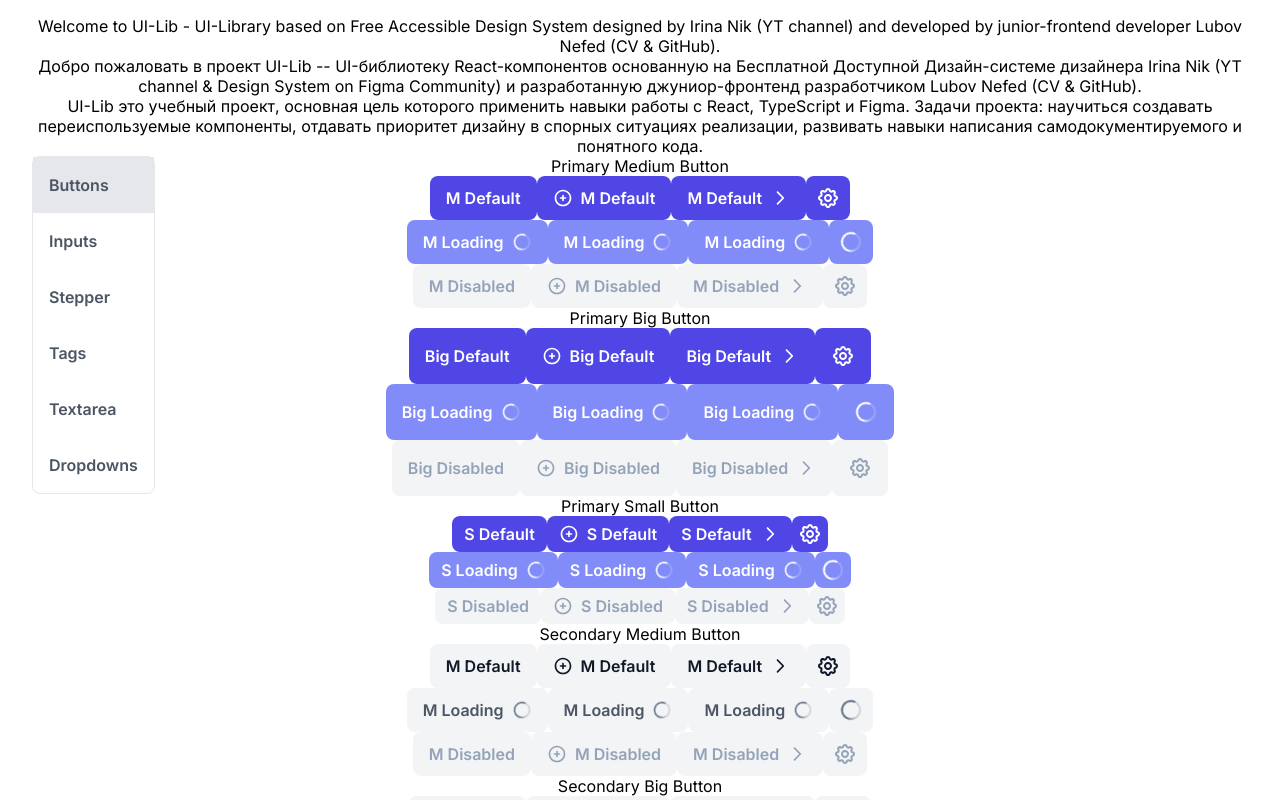
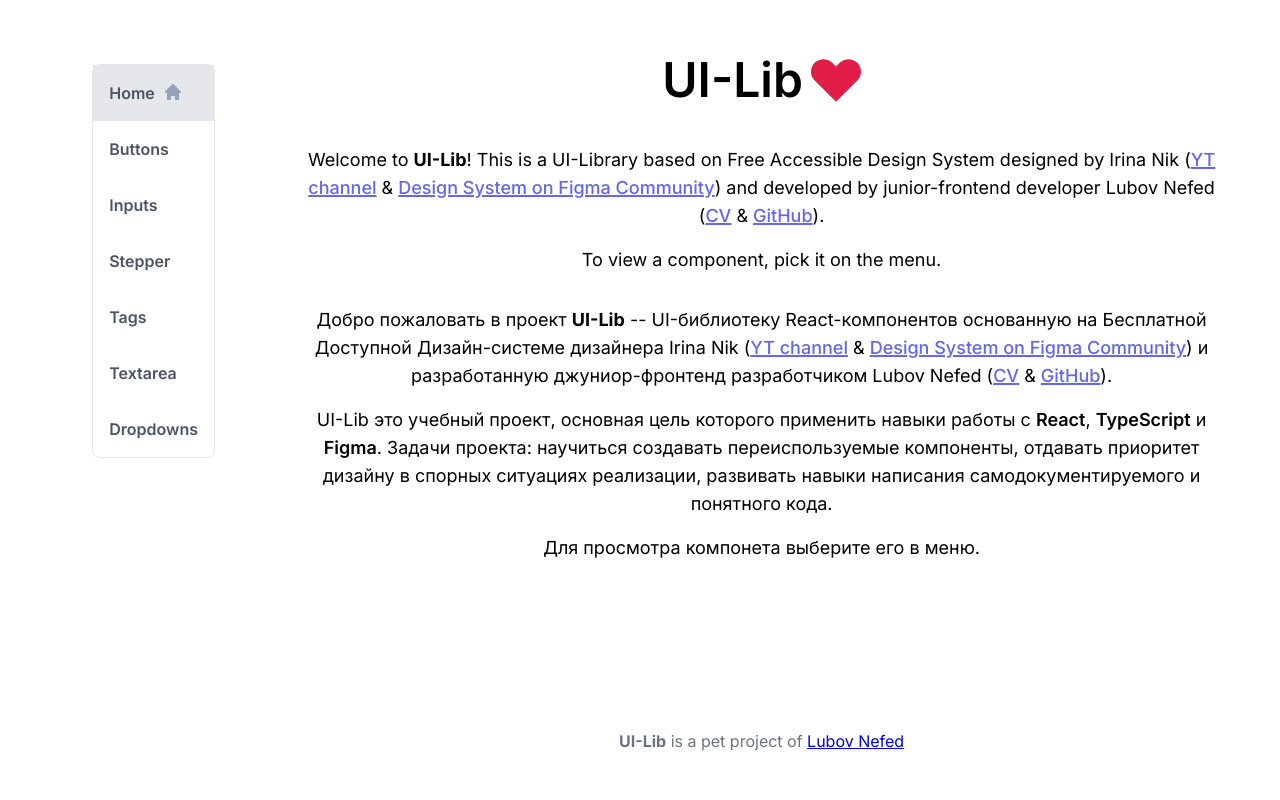
Before and after one commit to lubov-nefed/irina-nik-design-system, a React (Vite) app: page / in a window 1280 px wide. Shown: the top 800 px of the page. Built offline with nearby package versions, Linux system fonts and the light colour scheme.

Commit message:
feat: add Homepage styles

```diff
--- a/src/layouts/Homepage/Homepage.css
+++ b/src/layouts/Homepage/Homepage.css
@@ -1,10 +1,27 @@
+.homepage {
+  max-width: 1552px;
+  min-height: 95%;
+  display: grid;
+  grid-template-columns: 20% 80%;
+  grid-template-rows: 90% 10%;
+  grid-template-areas:
+  "navigation-menu-list homepage-content"
+  ". homepage-footer";
+  justify-items: center;
+}
+
 .navigation-menu-list {
-  position: absolute;
   display: inline-block;
-  left: 32px;
   text-align: left;
   border: solid 1px var(--neutral-color-200);
   border-radius: 8px;
+  grid-area: navigation-menu-list;
+  align-self: start;
+  margin-top: 48px;
+}
+
+.navigation-menu-li {
+  cursor: pointer;
 }
 
 .navigation-menu-li:hover {
@@ -14,3 +31,66 @@
 .navigation-menu-li--active, .navigation-menu-li--active:hover, .navigation-menu-li--active .button:hover {
   background-color: var(--neutral-color-200);
 }
+
+.navigation-menu-li-home .button {
+  padding-right: 8px;
+}
+.navigation-menu-li-icon {
+  vertical-align: middle;
+}
+
+.homepage-content {
+  grid-area: homepage-content;
+  padding-top: 16px;
+}
+
+.project-description {
+  max-width: 1120px;
+  margin: 0 auto;
+  padding: 16px 32px;
+}
+
+.project-description-h1 {
+  padding: 8px;
+}
+
+.project-description-icon {
+  width: 50px;
+  height: 50px;
+  vertical-align: top;
+  margin-left: 8px;
+}
+
+.project-description-article {
+  margin-top: 32px;
+}
+
+.project-description-paragraph {
+  margin-top: 16px;
+}
+
+.project-name-span {
+  font-weight: 700;
+}
+
+.project-description a {
+  color: var(--brand-color-500);
+  font-weight: 500;
+  text-decoration-thickness: 2px;
+}
+
+.project-description a:visited {
+  color: var(--brand-color-800);
+}
+
+.project-description-tech {
+  font-weight: 600;
+}
+
+.homepage-footer {
+  margin-top: 64px;
+  padding: 32px;
+  color: var(--neutral-color-500);
+  grid-area: homepage-footer;
+  align-self: center;
+}
--- a/src/layouts/Homepage/Homepage.tsx
+++ b/src/layouts/Homepage/Homepage.tsx
@@ -1,5 +1,7 @@
 import { useState } from "react";
 import "./Homepage.css";
+import iconHome from "../../assets/icons/button-icons/icon-home.svg";
+import { ProjectDescription } from "./ProjectDescription";
 import { Button } from "../../components/Button/Button";
 import { Buttons } from "../Buttons";
 import { Inputs } from "../Inputs";
@@ -9,6 +11,7 @@
 import { Dropdowns } from "../Dropdowns";
 
 const layouts = [
+  "Home",
   "Buttons",
   "Inputs",
   "Stepper",
@@ -18,24 +21,9 @@
 ];
 
 const Homepage: React.FC = () => {
-  const [activeLayout, setActiveLayout] = useState(layouts[0]);
+  const [activeLayout, setActiveLayout] = useState("Home");
   return (
-    <>
-      Welcome to UI-Lib - UI-Library based on Free Accessible Design System
-      designed by Irina Nik (YT channel) and developed by junior-frontend
-      developer Lubov Nefed (CV & GitHub).
-      <br />
-      Добро пожаловать в проект UI-Lib -- UI-библиотеку React-компонентов
-      основанную на Бесплатной Доступной Дизайн-системе дизайнера Irina Nik (YT
-      channel & Design System on Figma Community) и разработанную
-      джуниор-фронтенд разработчиком Lubov Nefed (CV & GitHub).
-      <br />
-      UI-Lib это учебный проект, основная цель которого применить навыки работы
-      с React, TypeScript и Figma. Задачи проекта: научиться создавать
-      переиспользуемые компоненты, отдавать приоритет дизайну в спорных
-      ситуациях реализации, развивать навыки написания самодокументируемого и
-      понятного кода.
-      <br />
+    <div className="homepage">
       <ul className="navigation-menu-list">
         {layouts.map((item) => (
           <li
@@ -43,6 +31,9 @@
             className={`navigation-menu-li navigation-menu-li-${item.toLowerCase()}${
               item === activeLayout ? " navigation-menu-li--active" : ""
             }`}
+            onClick={() => {
+              setActiveLayout(item);
+            }}
           >
             <Button
               size={"big"}
@@ -50,20 +41,41 @@
               type={{ noIcon: { text: item } }}
               loading={false}
               disabled={false}
-              onClick={() => {
-                setActiveLayout(item);
-              }}
+              onClick={() => {}}
             />
+            {item === "Home" && (
+              <img
+                className="navigation-menu-li-icon"
+                src={iconHome}
+                alt="Heart icon"
+              />
+            )}
           </li>
         ))}
       </ul>
-      {activeLayout === "Buttons" && <Buttons />}
-      {activeLayout === "Inputs" && <Inputs />}
-      {activeLayout === "Stepper" && <Stepper size="medium" />}
-      {activeLayout === "Tags" && <Tags />}
-      {activeLayout === "Textarea" && <Textarea placeholder={"Placeholder"} />}
-      {activeLayout === "Dropdowns" && <Dropdowns />}
-    </>
+      <div className="homepage-content">
+        {activeLayout === "Home" && <ProjectDescription />}
+        {activeLayout === "Buttons" && <Buttons />}
+        {activeLayout === "Inputs" && <Inputs />}
+        {activeLayout === "Stepper" && <Stepper size="medium" />}
+        {activeLayout === "Tags" && <Tags />}
+        {activeLayout === "Textarea" && (
+          <Textarea placeholder={"Placeholder"} />
+        )}
+        {activeLayout === "Dropdowns" && <Dropdowns />}
+      </div>
+      <footer className="homepage-footer">
+        <p>
+          <span className="project-name-span">UI-Lib</span> is a pet project of{" "}
+          <a
+            title="Link to my CV"
+            href="https://lubov-nefed.github.io/my-cv/index.html"
+          >
+            Lubov Nefed
+          </a>
+        </p>
+      </footer>
+    </div>
   );
 };
 
--- /dev/null
+++ b/src/layouts/Homepage/ProjectDescription.tsx
@@ -0,0 +1,64 @@
+import { Heading } from "../../components/Heading/Heading";
+import heartIcon from "/favicon.svg";
+
+const ProjectDescription: React.FC = () => {
+  return (
+    <section className="project-description text-lg font-normal">
+      <Heading level={1} className={"project-description-h1"}>
+        UI-Lib
+        <img
+          className="project-description-icon"
+          src={heartIcon}
+          alt="Heart icon"
+        />
+      </Heading>
+      <article className="project-description-article project-description-eng">
+        <p className="project-description-paragraph">
+          Welcome to <span className="project-name-span">UI-Lib</span>! This is
+          a UI-Library based on Free Accessible Design System designed by Irina
+          Nik (<a href="https://www.youtube.com/@irina_nik">YT channel</a> &{" "}
+          <a href="https://www.figma.com/community/file/1131891137727824106/free-accessible-design-system">
+            Design System on Figma Community
+          </a>
+          ) and developed by junior-frontend developer Lubov Nefed (
+          <a href="https://lubov-nefed.github.io/my-cv/index.html">CV</a> &{" "}
+          <a href="https://github.com/lubov-nefed">GitHub</a>
+          ).
+        </p>
+        <p className="project-description-paragraph">
+          To view a component, pick it on the menu.
+        </p>
+      </article>
+      <article className="project-description-article project-description-ru">
+        <p className="project-description-paragraph">
+          Добро пожаловать в проект{" "}
+          <span className="project-name-span">UI-Lib</span> -- UI-библиотеку
+          React-компонентов основанную на Бесплатной Доступной Дизайн-системе
+          дизайнера Irina Nik (
+          <a href="https://www.youtube.com/@irina_nik">YT channel</a> &{" "}
+          <a href="https://www.figma.com/community/file/1131891137727824106/free-accessible-design-system">
+            Design System on Figma Community
+          </a>
+          ) и разработанную джуниор-фронтенд разработчиком Lubov Nefed (
+          <a href="https://lubov-nefed.github.io/my-cv/index.html">CV</a> &{" "}
+          <a href="https://github.com/lubov-nefed">GitHub</a>
+          ).
+        </p>
+        <p className="project-description-paragraph">
+          UI-Lib это учебный проект, основная цель которого применить навыки
+          работы с <span className="project-description-tech">React</span>,{" "}
+          <span className="project-description-tech">TypeScript</span> и{" "}
+          <span className="project-description-tech">Figma</span>. Задачи
+          проекта: научиться создавать переиспользуемые компоненты, отдавать
+          приоритет дизайну в спорных ситуациях реализации, развивать навыки
+          написания самодокументируемого и понятного кода.
+        </p>
+        <p className="project-description-paragraph">
+          Для просмотра компонета выберите его в меню.
+        </p>
+      </article>
+    </section>
+  );
+};
+
+export { ProjectDescription };
```
Also changed, not shown: src/assets/icons/button-icons/icon-home.svg (added).
